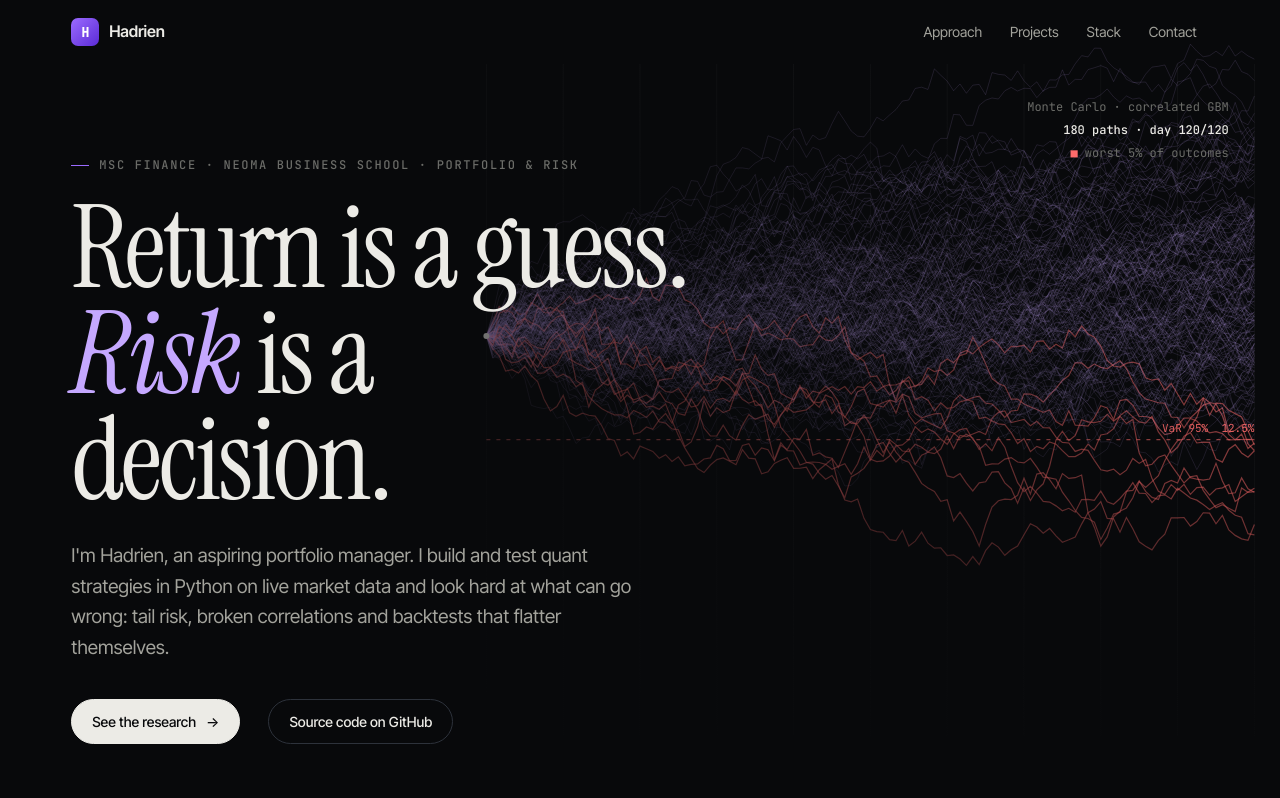
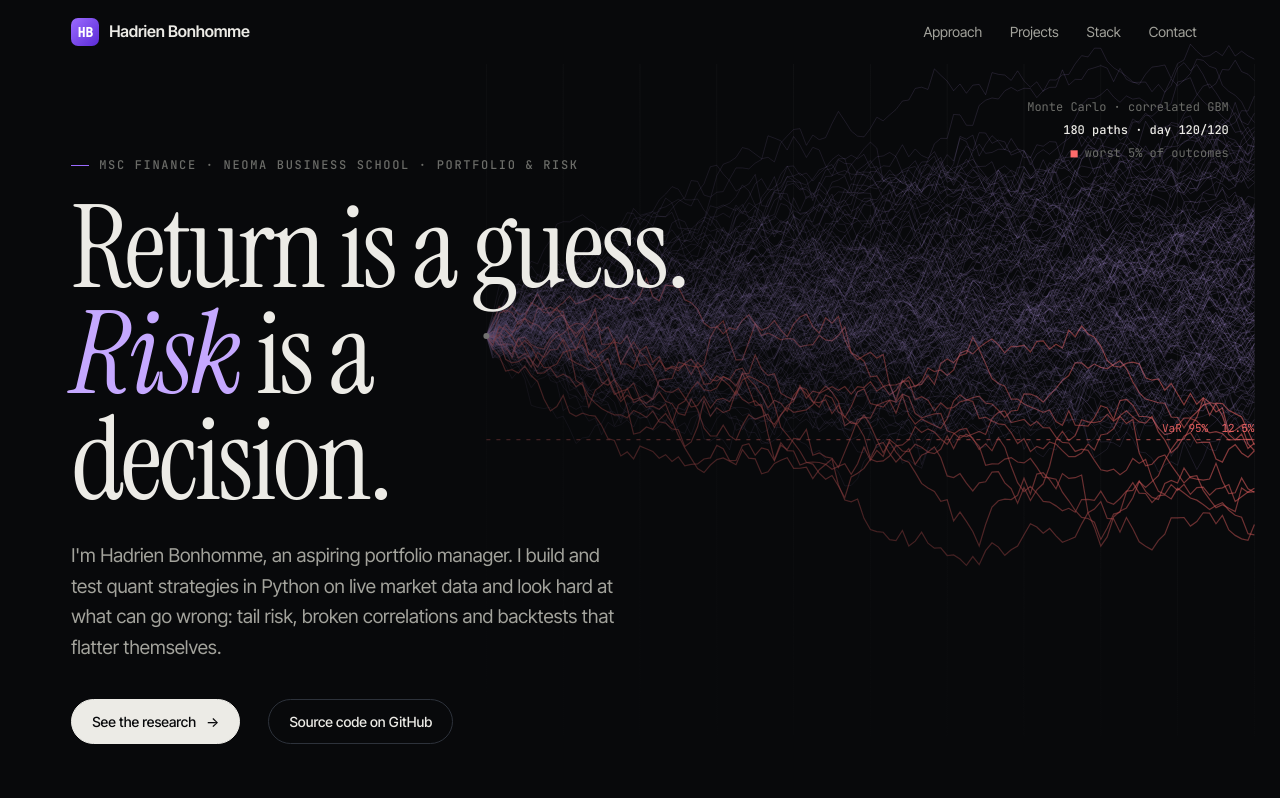
Before and after one commit to hadridri/quant-portfolio, a plain HTML site: page site/index.html in a window 1280 px wide. Shown: the top 798 px of the page. Drawn offline with Linux system fonts and the light colour scheme; animation ran at ten frames a second.

Commit message:
Show full name Hadrien Bonhomme
Co-Authored-By: Claude Opus 5.5 <noreply@anthropic.com>

```diff
--- a/site/index.html
+++ b/site/index.html
@@ -3,7 +3,7 @@
 <head>
   <meta charset="utf-8">
   <meta name="viewport" content="width=device-width, initial-scale=1">
-  <title>Hadrien — Quant Portfolio</title>
+  <title>Hadrien Bonhomme — Quant Portfolio</title>
   <meta name="description" content="Risk-first quantitative research: Monte Carlo VaR, statistical arbitrage and trend-following backtests, built in Python on live market data.">
   <link rel="preconnect" href="https://fonts.googleapis.com">
   <link rel="preconnect" href="https://fonts.gstatic.com" crossorigin>
@@ -14,7 +14,7 @@
 <body>
   <nav class="nav">
     <div class="wrap">
-      <a class="brand" href="index.html"><span class="brand-mark">H</span>Hadrien</a>
+      <a class="brand" href="index.html"><span class="brand-mark">HB</span>Hadrien Bonhomme</a>
       <div class="nav-links">
         <a href="#approach">Approach</a>
         <a href="#projects" class="keep">Projects</a>
@@ -34,7 +34,7 @@
     <div class="wrap">
       <span class="eyebrow reveal">MSc Finance · NEOMA Business School · Portfolio & Risk</span>
       <h1 class="reveal d1">Return is a guess. <em>Risk</em> is a decision.</h1>
-      <p class="hero-sub reveal d2">I'm Hadrien, an aspiring portfolio manager. I build and test quant strategies in Python on live market data and look hard at what can go wrong: tail risk, broken correlations and backtests that flatter themselves.</p>
+      <p class="hero-sub reveal d2">I'm Hadrien Bonhomme, an aspiring portfolio manager. I build and test quant strategies in Python on live market data and look hard at what can go wrong: tail risk, broken correlations and backtests that flatter themselves.</p>
       <div class="hero-meta reveal d3">
         <a class="btn primary" href="#projects">See the research <span class="arr">→</span></a>
         <a class="btn" href="https://github.com/hadridri/quant-portfolio" target="_blank" rel="noopener" id="github-link">Source code on GitHub</a>
@@ -167,7 +167,7 @@
 
   <footer>
     <div class="wrap">
-      <span>© <span id="year"></span> Hadrien · Quant research portfolio</span>
+      <span>© <span id="year"></span> Hadrien Bonhomme · Quant research portfolio</span>
       <span>Educational project · not investment advice</span>
     </div>
   </footer>
```
Also changed, not shown: site/montecarlo.html (+2 -2 lines), site/pairs.html (+2 -2 lines), site/sma.html (+2 -2 lines), 1 other file.
